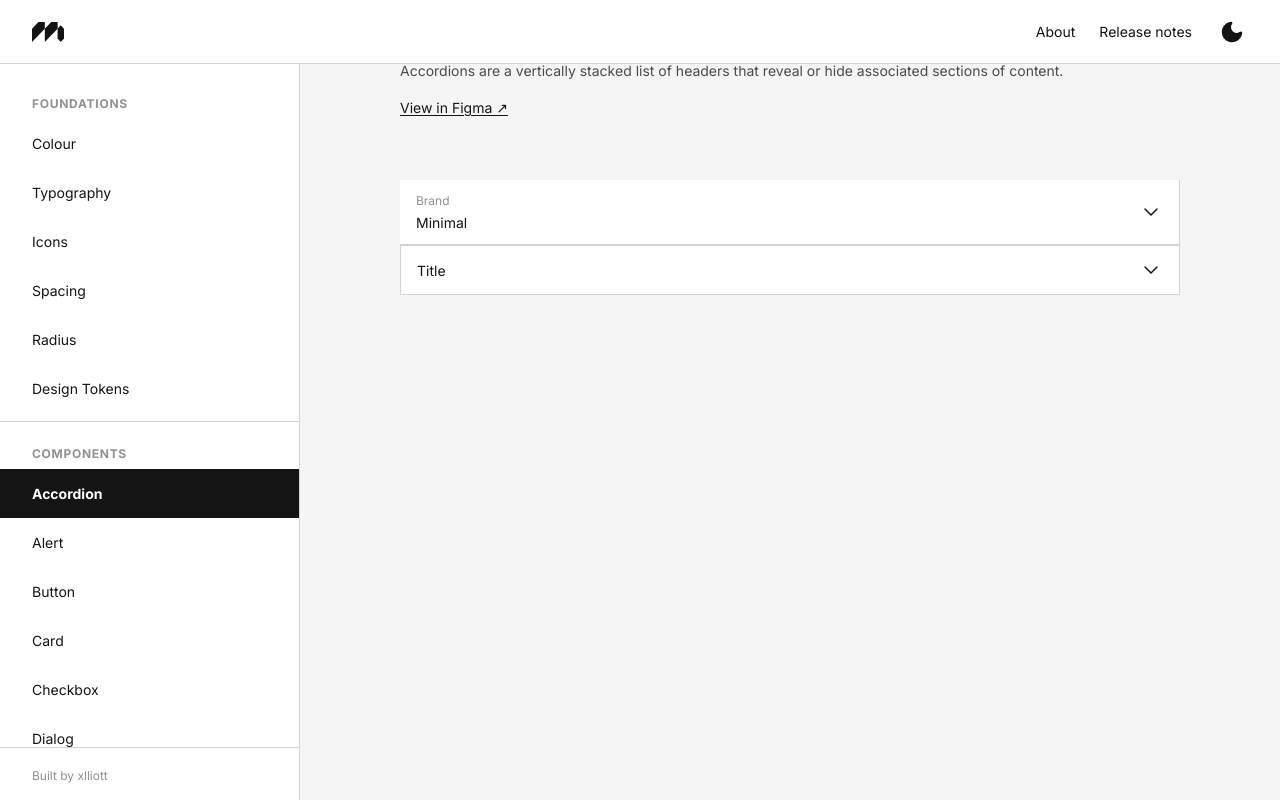
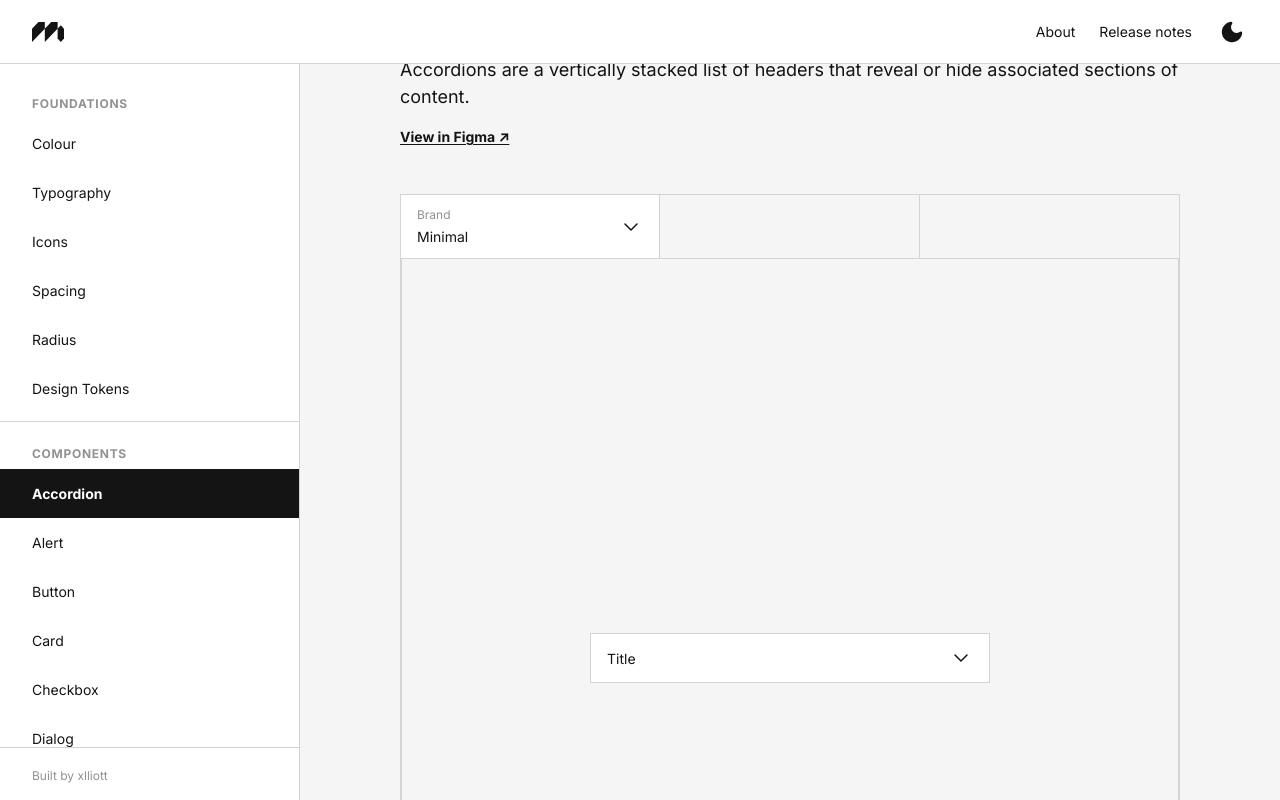
Before and after one commit to xlliott/minimalds, a React (Vite) app: page / in a window 1280 px wide. Both pictures are taken after a click on the button "View Components". Built offline with nearby package versions, Linux system fonts and the light colour scheme.

Commit message:
Update AccordionPage.css

```diff
--- a/src/pages/AccordionPage.css
+++ b/src/pages/AccordionPage.css
@@ -3,52 +3,120 @@
    ============================================================ */
 
 .mds-page-accordion {
-  max-width: 800px;
+  max-width:      800px;
+  display:        flex;
+  flex-direction: column;
+  gap:            48px;
 }
+
+/* --- Page header --- */
 
 .mds-page-accordion__title {
   font-family:  var(--font-family-display);
   font-size:    var(--font-size-desktop-h1);
   font-weight:  var(--font-weight-strong);
   color:        var(--color-text-default);
-  line-height:  1.2;
-  margin:       0 0 var(--space-component-md);
+  line-height:  1;
+  margin:       0 0 var(--space-layout-sm);
   -webkit-font-smoothing: antialiased;
 }
 
 .mds-page-accordion__subtitle {
-  font-family:  var(--font-family-global);
-  font-size:    var(--font-size-body);
+  font-family:  var(--font-family-heading);
+  font-size:    var(--font-size-desktop-h4);
   font-weight:  var(--font-weight-regular);
-  color:        var(--color-text-subtle);
+  color:        var(--color-text-default);
   line-height:  1.5;
   margin:       0 0 var(--space-layout-sm);
+  -webkit-font-smoothing: antialiased;
 }
 
 .mds-page-accordion__figma-link {
-  display:               inline-block;
+  display:               inline-flex;
+  align-items:           center;
+  gap:                   var(--space-component-sm);
   font-family:           var(--font-family-global);
   font-size:             var(--font-size-body);
-  font-weight:           var(--font-weight-regular);
-  color:                 var(--color-interactive-default-base);
+  font-weight:           var(--font-weight-strong);
+  color:                 var(--color-text-default);
   text-decoration:       underline;
   text-underline-offset: 2px;
-  margin-bottom:         var(--space-layout-2xl);
+}
+
+/* --- Interactive preview panel --- */
+
+.mds-page-accordion__preview-panel {
+  border:        var(--border-default) solid var(--color-border-default);
+  border-radius: var(--radius-card);
+  overflow:      hidden;
+  position:      relative;
+}
+
+.mds-page-accordion__controls {
+  display:        flex;
+  flex-direction: row;
+  position:       relative;
+  z-index:        2;
+  margin-bottom:  -1px;
+}
+
+.mds-page-accordion__controls .mds-dropdown {
+  flex:          1;
+  width:         auto;
+  border-radius: 0;
+  margin-right:  -1px;
+}
+
+.mds-page-accordion__controls .mds-dropdown__field {
+  border:        none;
+  border-radius: 0;
+  width:         100%;
+  border-right:  var(--border-default) solid var(--color-border-default);
+  border-bottom: var(--border-default) solid var(--color-border-default);
+}
+
+.mds-page-accordion__controls-ghost {
+  flex:          1;
+  border-bottom: var(--border-default) solid var(--color-border-default);
+  border-right:  var(--border-default) solid var(--color-border-default);
+}
+
+.mds-page-accordion__controls-ghost:last-child {
+  border-right: none;
+}
+
+.mds-page-accordion__preview-area {
+  background-color: var(--color-surface-default);
+  border:           var(--border-default) solid var(--color-border-default);
+  height:           278px;
+  display:          flex;
+  align-items:      center;
+  justify-content:  center;
+  position:         relative;
+  z-index:          1;
+  overflow:         hidden;
+  padding:          0 64px;
+}
+
+.mds-page-accordion__preview-area > * {
+  width: 400px;
 }
 
 /* --- Sections --- */
 
 .mds-page-accordion__section {
-  padding: var(--space-layout-2xl) 0;
+  display:        flex;
+  flex-direction: column;
+  gap:            12px;
 }
 
 .mds-page-accordion__section-title {
   font-family:  var(--font-family-heading);
-  font-size:    var(--font-size-desktop-h4);
+  font-size:    var(--font-size-desktop-h3);
   font-weight:  var(--font-weight-strong);
   color:        var(--color-text-default);
-  line-height:  1.2;
-  margin:       0 0 var(--space-layout-sm);
+  line-height:  1;
+  margin:       0;
   -webkit-font-smoothing: antialiased;
 }
 
@@ -56,82 +124,37 @@
   font-family:  var(--font-family-global);
   font-size:    var(--font-size-body);
   font-weight:  var(--font-weight-regular);
-  color:        var(--color-text-subtle);
+  color:        var(--color-text-default);
   line-height:  1.5;
-  margin:       0 0 var(--space-component-lg);
-}
-
-.mds-page-accordion__body:last-of-type {
-  margin-bottom: 0;
+  margin:       0;
 }
 
 /* --- Usage guidelines --- */
 
 .mds-page-accordion__usage {
-  display: grid;
-  grid-template-columns: 1fr 1fr;
-  gap: var(--space-layout-sm);
-  margin-top: var(--space-layout-sm);
+  display:    flex;
+  gap:        var(--space-layout-md);
+  margin-top: 12px;
 }
 
-/* --- Interactive preview panel --- */
-
-.mds-page-accordion__panel {
-  border:        var(--border-default) solid var(--color-border-default);
-  border-radius: var(--radius-card);
-  overflow:      hidden;
+.mds-page-accordion__usage > * {
+  flex: 1;
+  min-width: 0;
 }
 
-.mds-page-accordion__controls {
-  display:       flex;
-  flex-direction: row;
-  border-bottom: var(--border-default) solid var(--color-border-default);
-}
+/* --- State panels --- */
 
-.mds-page-accordion__controls .mds-dropdown {
-  flex:          1;
-  width:         auto;
-  border-radius: 0;
-}
-
-.mds-page-accordion__controls .mds-dropdown__field {
-  border:        none;
-  border-radius: 0;
-  width:         100%;
-}
-
-.mds-page-accordion__controls .mds-dropdown:not(:last-child) {
-  border-right: var(--border-default) solid var(--color-border-default);
-}
-
-.mds-page-accordion__preview {
+.mds-page-accordion__state-panel {
   background-color: var(--color-surface-default);
-  padding:          var(--space-layout-2xl);
+  border:           var(--border-default) solid var(--color-border-default);
+  height:           278px;
   display:          flex;
   align-items:      center;
   justify-content:  center;
+  padding:          0 64px;
+  overflow:         hidden;
 }
 
-.mds-page-accordion__preview > * {
-  width: 100%;
-  max-width: 480px;
+.mds-page-accordion__state-panel > * {
+  width: 400px;
 }
-
-/* --- States --- */
-
-.mds-page-accordion__states {
-  display:     grid;
-  grid-template-columns: 1fr 1fr;
-  gap:         var(--space-layout-2xl);
-  margin-top:  var(--space-layout-md);
-}
-
-.mds-page-accordion__state-label {
-  display:       block;
-  font-family:   var(--font-family-global);
-  font-size:     var(--font-size-helper);
-  font-weight:   var(--font-weight-regular);
-  color:         var(--color-text-muted);
-  margin-bottom: var(--space-component-sm);
-  -webkit-font-smoothing: antialiased;
-}
```
